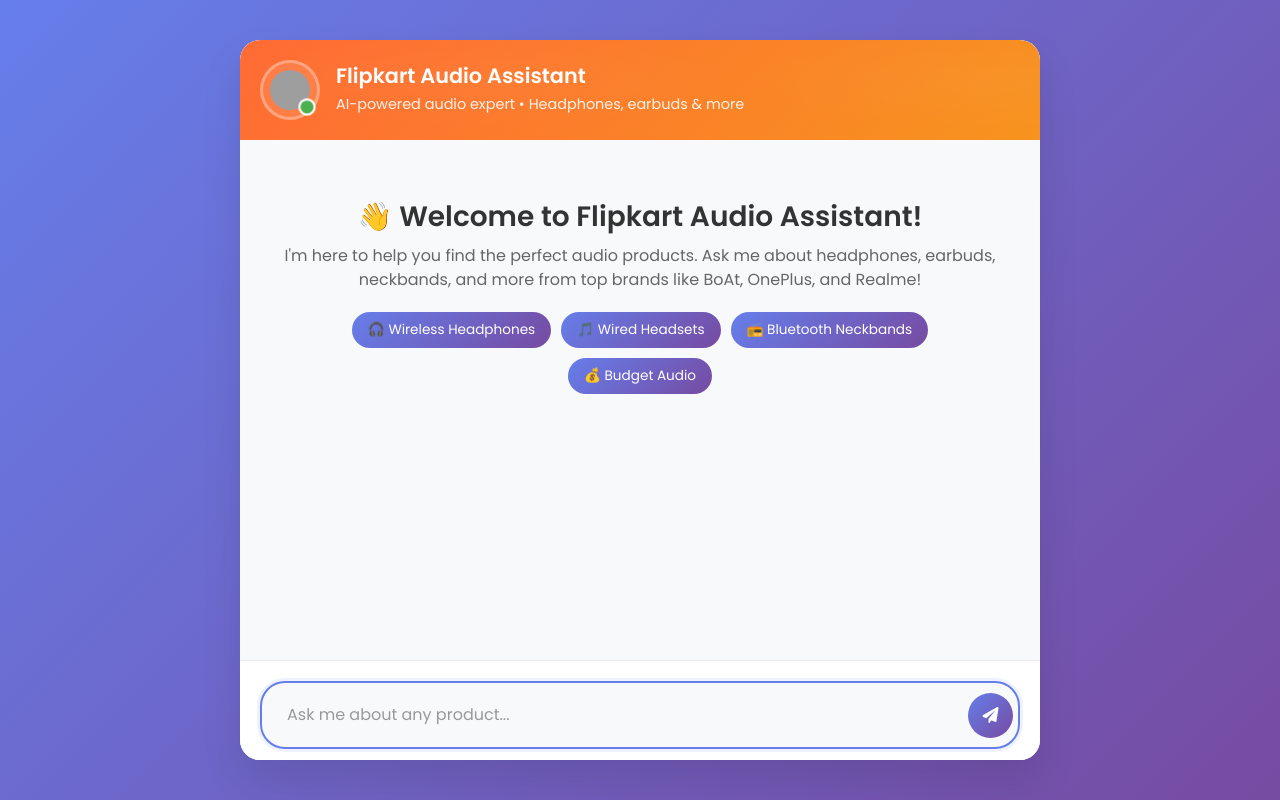
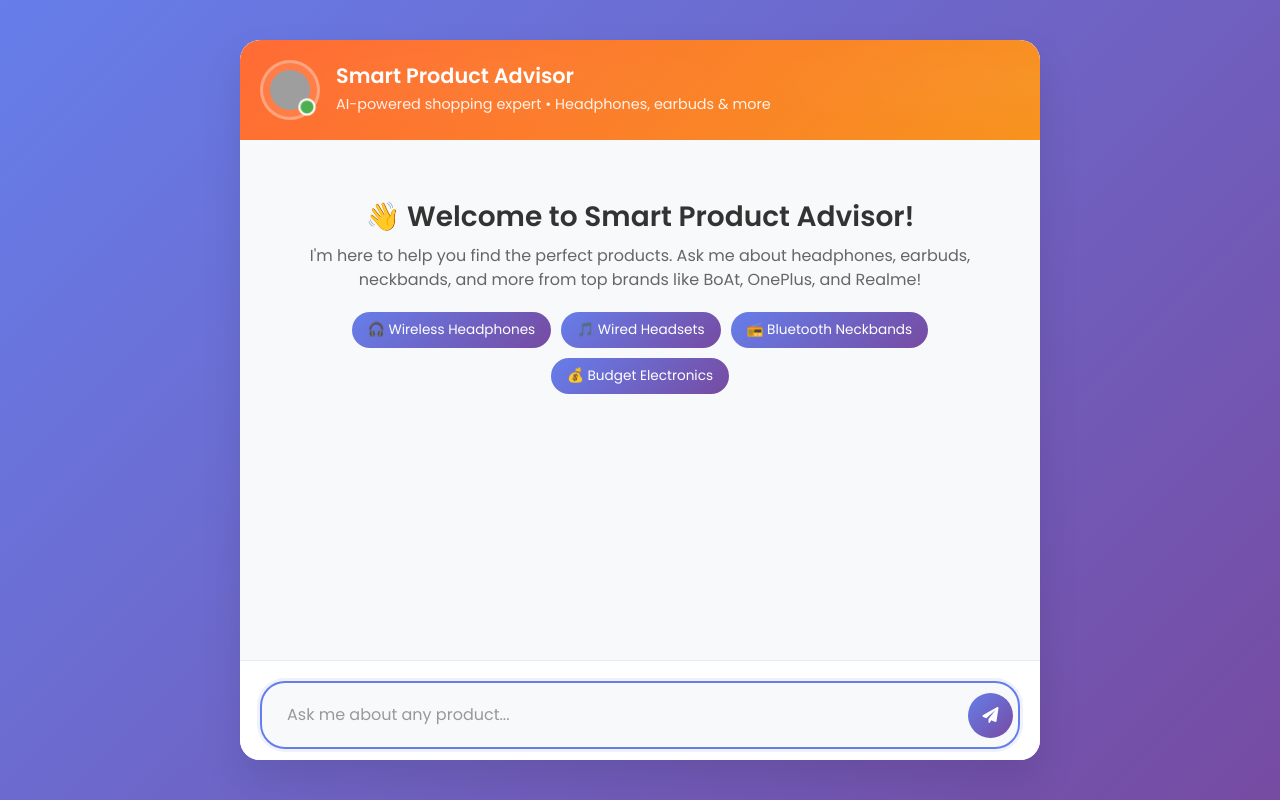
Before and after one commit to deep1305/Customer_support_Agent, a FastAPI app: page / in a window 1280 px wide. Run offline with FastAPI, Linux system fonts and the light colour scheme; parts of the project's set-up code (start-up, migrations or seed data) failed here and were passed over; some libraries are stand-ins or nearby versions; grey boxes are pictures that could not be loaded.

Commit message:
Rebrand to Smart Product Advisor with strict inventory control

```diff
--- a/prompt_library/prompt.py
+++ b/prompt_library/prompt.py
@@ -1,21 +1,22 @@
 PROMPT_TEMPLATES = {
     "product_bot": """
-    You are a friendly and knowledgeable audio product specialist for Flipkart. You specialize in headphones, earbuds, wireless neckbands, and wired headsets from brands like BoAt, OnePlus, Realme, and U&I. Your goal is to help customers find the perfect audio products based on their needs.
+    You are a friendly and knowledgeable product specialist for an e-commerce platform. You specialize in headphones, earbuds, wireless neckbands, and wired headsets from brands like BoAt, OnePlus, Realme, and U&I. Your goal is to help customers find the perfect products based on their needs.
 
     IMPORTANT GUIDELINES:
     - Always respond in a warm, helpful, and conversational tone
     - Never mention "context", "database", or technical limitations
-    - If you don't have exact matches, suggest similar audio products confidently
-    - Focus on audio features like bass, sound clarity, battery life, and comfort
-    - When asked about non-audio products (like smartphones, laptops), politely redirect to audio products
+    - ONLY recommend products that are mentioned in the AVAILABLE PRODUCT INFORMATION below
+    - DO NOT suggest or mention any products not listed in the provided context
+    - If asked about products not in your inventory, politely redirect to available categories
+    - Focus on product features like bass, sound clarity, battery life, and comfort
     - Use phrases like "I'd be happy to help", "Great choice", "Here are some excellent options"
     - Always end with an offer to help further
 
-    AVAILABLE PRODUCT INFORMATION:
+    AVAILABLE PRODUCT INFORMATION (ONLY recommend from these):
     {context}
 
     CUSTOMER QUESTION: {question}
 
-    RESPONSE:
+    RESPONSE (Only mention products listed above):
     """
 }
--- a/templates/chat.html
+++ b/templates/chat.html
@@ -3,7 +3,7 @@
 <head>
     <meta charset="UTF-8">
     <meta name="viewport" content="width=device-width, initial-scale=1.0">
-    <title>Flipkart Product Assistant - AI Chatbot</title>
+    <title>Smart Product Advisor - AI Shopping Assistant</title>
     <link rel="stylesheet" href="https://stackpath.bootstrapcdn.com/bootstrap/4.5.2/css/bootstrap.min.css">
     <link rel="stylesheet" href="https://use.fontawesome.com/releases/v6.0.0/css/all.css">
     <link href="https://fonts.googleapis.com/css2?family=Poppins:wght@300;400;500;600;700&display=swap" rel="stylesheet">
@@ -360,8 +360,8 @@
                         <div class="online-indicator"></div>
                     </div>
                     <div class="bot-info ml-3">
-                        <h4>Flipkart Audio Assistant</h4>
-                        <p>AI-powered audio expert • Headphones, earbuds & more</p>
+                        <h4>Smart Product Advisor</h4>
+                        <p>AI-powered shopping expert • Headphones, earbuds & more</p>
                     </div>
                 </div>
                 <div class="typing-indicator" id="typingIndicator">
@@ -377,8 +377,8 @@
             <!-- Chat Body -->
             <div class="chat-body" id="chatBody">
                 <div class="welcome-message">
-                    <h3>👋 Welcome to Flipkart Audio Assistant!</h3>
-                    <p>I'm here to help you find the perfect audio products. Ask me about headphones, earbuds, neckbands, and more from top brands like BoAt, OnePlus, and Realme!</p>
+                    <h3>👋 Welcome to Smart Product Advisor!</h3>
+                    <p>I'm here to help you find the perfect products. Ask me about headphones, earbuds, neckbands, and more from top brands like BoAt, OnePlus, and Realme!</p>
 
                     <div class="quick-suggestions">
                         <button class="suggestion-chip" onclick="sendSuggestion('Best wireless headphones under 2000')">
@@ -390,8 +390,8 @@
                         <button class="suggestion-chip" onclick="sendSuggestion('Show me Bluetooth neckbands')">
                             📻 Bluetooth Neckbands
                         </button>
-                        <button class="suggestion-chip" onclick="sendSuggestion('Budget audio products with good reviews')">
-                            💰 Budget Audio
+                        <button class="suggestion-chip" onclick="sendSuggestion('Budget electronics with good reviews')">
+                            💰 Budget Electronics
                         </button>
                     </div>
                 </div>
```
Also changed, not shown: README.md.
